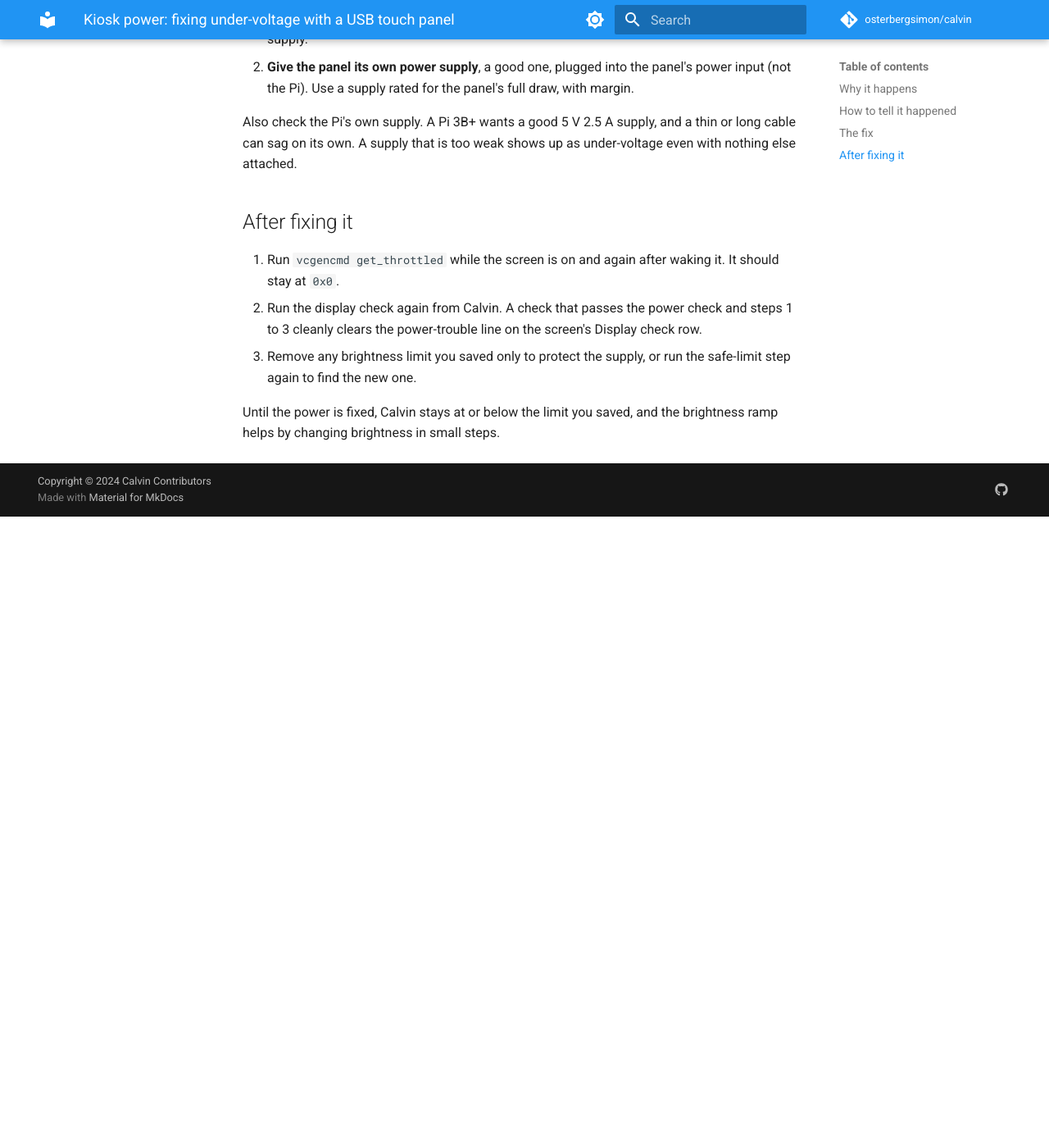
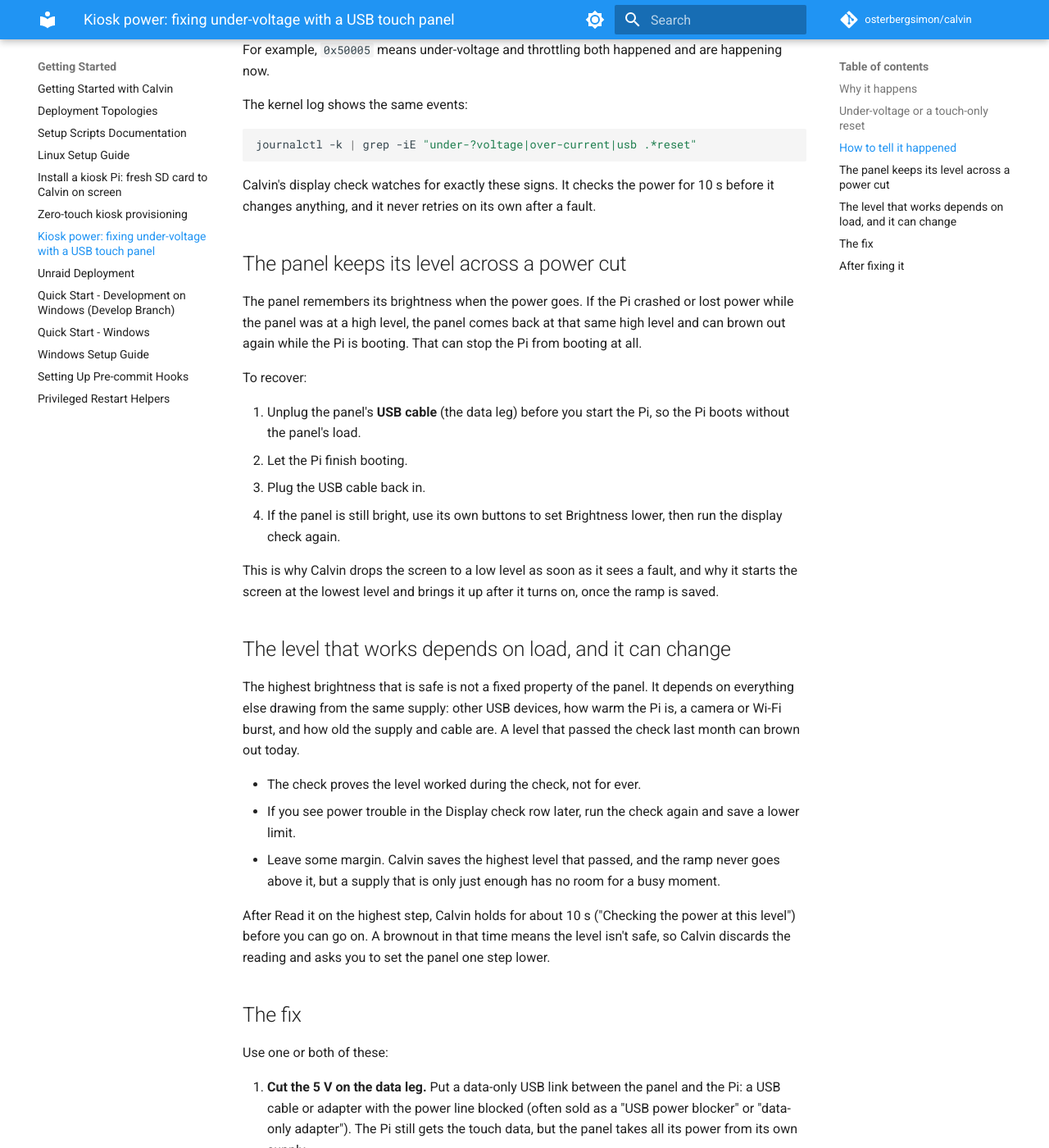
Before and after one commit to osterbergsimon/calvin, an MkDocs documentation site: the page built from docs/setup/KIOSK_POWER.md, in a window 1280 px wide and 1400 px high, scrolled down 1637 px. Shown: the whole window at 82% size. Built offline with MkDocs 1.6.1 and Material for MkDocs 9.7.7, drawn with Linux system fonts in a browser that asks for light colours; comment, search, counter and statistics services are not loaded; before the commit the page ends 2267 px from its top, so only the background shows below that; some of the changed text lies outside the part shown.

Commit message:
docs: kiosk power doc covers touch-only resets, panel level across a power cut, load; durable link via the docs site (calvin-m9rb); e2e + contract updates

```diff
--- a/docs/setup/KIOSK_POWER.md
+++ b/docs/setup/KIOSK_POWER.md
@@ -13,6 +13,15 @@
 - in the worst case the Pi resets.
 
 A panel that works at boot and at low brightness, but fails when it wakes or gets brighter, is the typical pattern.
+
+## Under-voltage or a touch-only reset
+
+The two signs mean different things, and Calvin reports them separately.
+
+- **Under-voltage** (`Under-voltage detected!`, or bit `0x1` in `vcgencmd get_throttled`): the Pi's own 5 V rail sagged. The Pi's supply or cable, or the panel drawing from the Pi, is the cause.
+- **Touch-only reset** (`usb 1-1.1: reset full-speed USB device` with no under-voltage line): only the panel's USB link dropped. It can happen when the panel's own supply sags at a high backlight level, even though the Pi stayed healthy. The touch stops for a moment, then comes back, and it can repeat for a minute or so.
+
+A touch-only reset still counts as power trouble, because the cure is the same. Calvin waits for it to stop before it starts another check. After a drop, the next check shows "Waiting for the touch controller to settle", and starts once the touch controller has been quiet for 20 s (it gives up waiting after 90 s and checks the power as usual).
 
 ## How to tell it happened
 
@@ -41,12 +50,37 @@
 
 Calvin's display check watches for exactly these signs. It checks the power for 10 s before it changes anything, and it never retries on its own after a fault.
 
+## The panel keeps its level across a power cut
+
+The panel remembers its brightness when the power goes. If the Pi crashed or lost power while the panel was at a high level, the panel comes back at that same high level and can brown out again while the Pi is booting. That can stop the Pi from booting at all.
+
+To recover:
+
+1. Unplug the panel's **USB cable** (the data leg) before you start the Pi, so the Pi boots without the panel's load.
+2. Let the Pi finish booting.
+3. Plug the USB cable back in.
+4. If the panel is still bright, use its own buttons to set Brightness lower, then run the display check again.
+
+This is why Calvin drops the screen to a low level as soon as it sees a fault, and why it starts the screen at the lowest level and brings it up after it turns on, once the ramp is saved.
+
+## The level that works depends on load, and it can change
+
+The highest brightness that is safe is not a fixed property of the panel. It depends on everything else drawing from the same supply: other USB devices, how warm the Pi is, a camera or Wi-Fi burst, and how old the supply and cable are. A level that passed the check last month can brown out today.
+
+- The check proves the level worked during the check, not for ever.
+- If you see power trouble in the Display check row later, run the check again and save a lower limit.
+- Leave some margin. Calvin saves the highest level that passed, and the ramp never goes above it, but a supply that is only just enough has no room for a busy moment.
+
+After Read it on the highest step, Calvin holds for about 10 s ("Checking the power at this level") before you can go on. A brownout in that time means the level isn't safe, so Calvin discards the reading and asks you to set the panel one step lower.
+
 ## The fix
 
 Use one or both of these:
 
 1. **Cut the 5 V on the data leg.** Put a data-only USB link between the panel and the Pi: a USB cable or adapter with the power line blocked (often sold as a "USB power blocker" or "data-only adapter"). The Pi still gets the touch data, but the panel takes all its power from its own supply.
 2. **Give the panel its own power supply**, a good one, plugged into the panel's power input (not the Pi). Use a supply rated for the panel's full draw, with margin.
+
+The power blocker is the fix that lasts. Lowering the limit only avoids the problem at one load; a blocker removes the path that lets the panel pull from the Pi at all.
 
 Also check the Pi's own supply. A Pi 3B+ wants a good 5 V 2.5 A supply, and a thin or long cable can sag on its own. A supply that is too weak shows up as under-voltage even with nothing else attached.
 
--- a/frontend/src/components/settings/shared/BrightnessGroup.vue
+++ b/frontend/src/components/settings/shared/BrightnessGroup.vue
@@ -292,8 +292,7 @@
     : `${shownValue.value} on Calvin's scale`
 );
 const limitDate = computed(() => checkedDate(findings.value?.checkedAt));
-const POWER_HELP_URL =
-  "https://github.com/osterbergsimon/calvin/blob/main/docs/setup/KIOSK_POWER.md";
+const POWER_HELP_URL = "https://osterbergsimon.github.io/calvin/setup/KIOSK_POWER/";
 // Power trouble a check saw (calvin-c805): kept until a later clean check clears it.
 const troubleText = computed(() => {
   const trouble = findings.value?.powerTrouble;
--- a/frontend/src/components/settings/shared/DisplayCheckDialog.vue
+++ b/frontend/src/components/settings/shared/DisplayCheckDialog.vue
@@ -353,14 +353,13 @@
 });
 const emit = defineEmits(["update:modelValue", "patch", "writes-ok", "turn-on"]);
 
-const HELP_URL = "https://github.com/osterbergsimon/calvin/blob/main/docs/setup/KIOSK_POWER.md";
+const HELP_URL = "https://osterbergsimon.github.io/calvin/setup/KIOSK_POWER/";
 const PREFLIGHT_S = 10;
 const FIX_LINE =
   "The usual fix is to keep the screen's USB data link from also powering it (a USB power blocker on the data leg), or to use a stronger power supply.";
 // Item copy (calvin-2pgk): the ramp climbs to the everyday level, never to the highest.
 const NEVER_ABOVE_LINE = "Calvin never goes above this.";
-const EVERYDAY_LINE =
-  "Calvin starts the screen low and brings it up to this after it turns on.";
+const EVERYDAY_LINE = "Calvin starts the screen low and brings it up to this after it turns on.";
 const STARTUP_LINE =
   "Calvin starts the screen at the lowest level and brings it up to your everyday level after it turns on.";
 // After Read it on the highest step the power is watched this long (calvin-puiw).
--- a/mkdocs.yml
+++ b/mkdocs.yml
@@ -76,6 +76,7 @@
     - setup/SETUP_LINUX.md
     - setup/KIOSK_INSTALL.md
     - setup/KIOSK_PROVISIONING.md
+    - setup/KIOSK_POWER.md
     - setup/UNRAID.md
     - setup/QUICKSTART_DEVELOP.md
     - setup/QUICKSTART_WINDOWS.md
```
Also changed, not shown: 5 other files.
